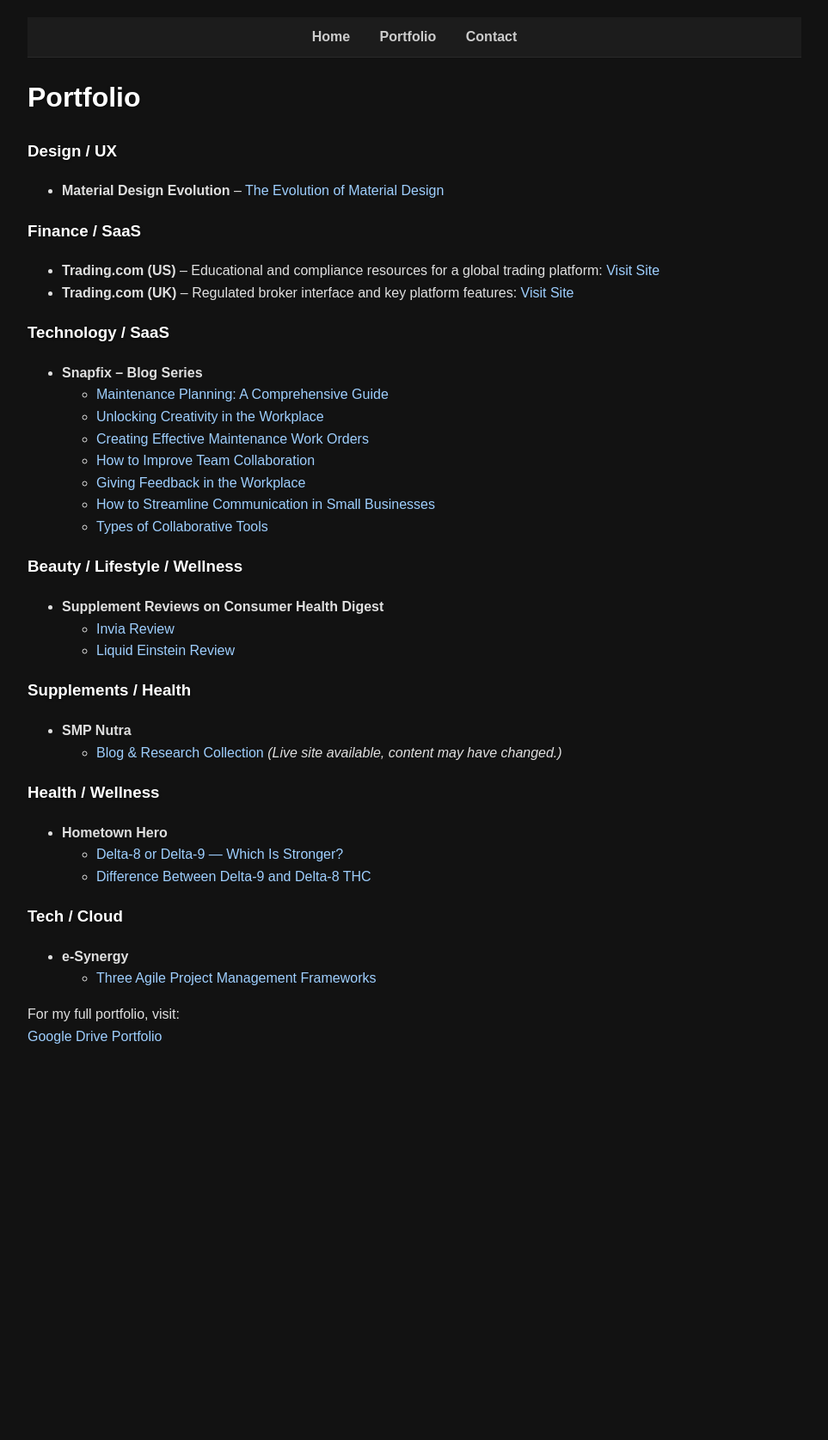
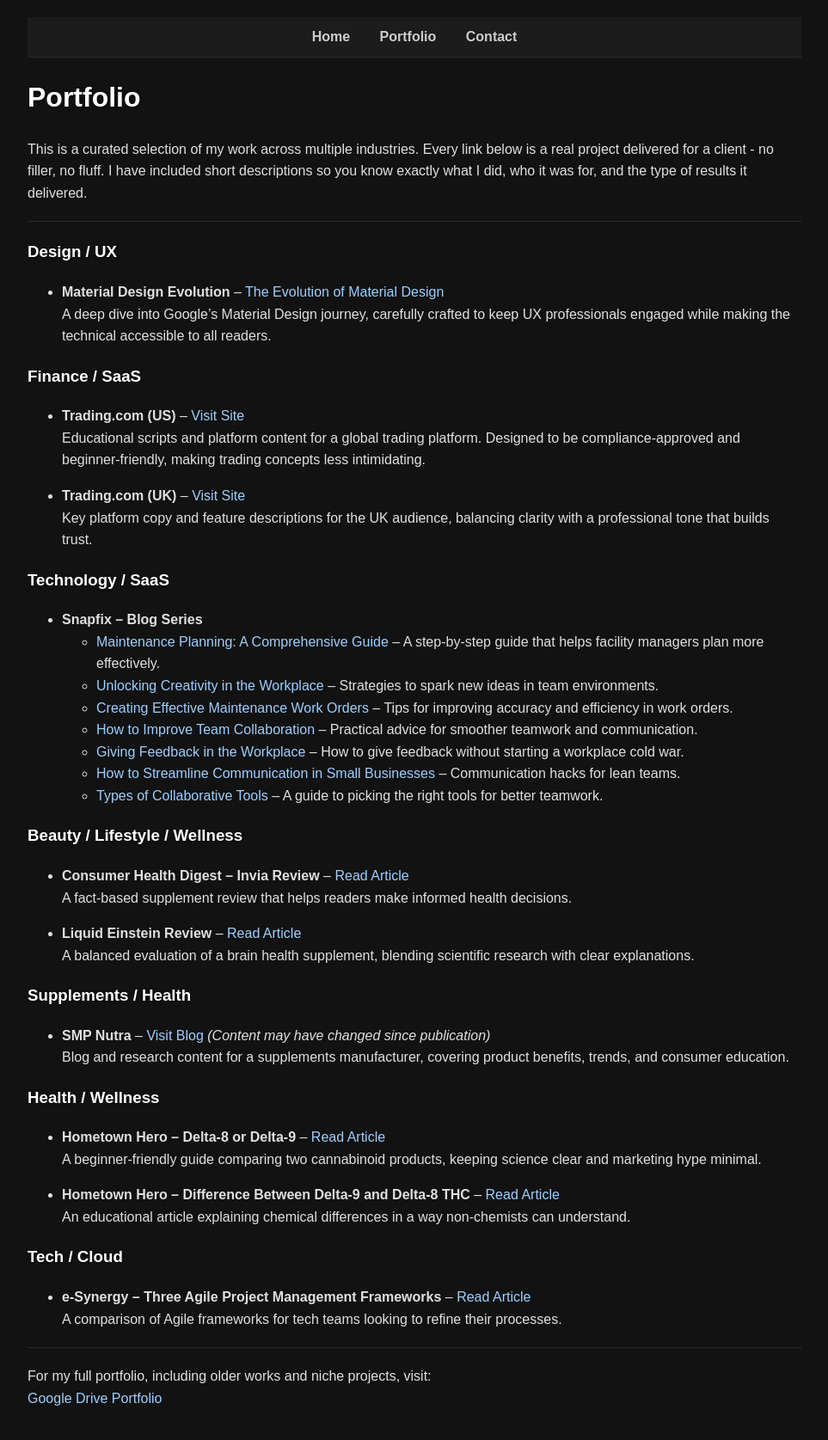
Before and after one commit to javablack/javablack.github.io, a Jekyll site: the page built from portfolio.md, in a window 1280 px wide. Shown: the whole page at 86% size, without its empty margins (158-1121 px from the left). Built offline with Jekyll 4.4.1, drawn with Linux system fonts in a browser that asks for light colours; before the commit the page ends 1254 px from its top, so only the background shows below that.

Commit message:
Update portfolio.md

```diff
--- a/portfolio.md
+++ b/portfolio.md
@@ -2,43 +2,57 @@
 layout: default
 title: "Portfolio"
 ---
+
 # Portfolio
+
+This is a curated selection of my work across multiple industries. Every link below is a real project delivered for a client - no filler, no fluff. I have included short descriptions so you know exactly what I did, who it was for, and the type of results it delivered.
+
+---
 
 ### Design / UX
 - **Material Design Evolution** – [The Evolution of Material Design](https://1brand.design/blog/the-evolution-of-material-design/)
+  A deep dive into Google’s Material Design journey, carefully crafted to keep UX professionals engaged while making the technical accessible to all readers.
 
 ### Finance / SaaS
-- **Trading.com (US)** – Educational and compliance resources for a global trading platform: [Visit Site](https://www.trading.com/us/)
-- **Trading.com (UK)** – Regulated broker interface and key platform features: [Visit Site](https://www.trading.com/uk/)
+- **Trading.com (US)** – [Visit Site](https://www.trading.com/us/)
+  Educational scripts and platform content for a global trading platform. Designed to be compliance-approved and beginner-friendly, making trading concepts less intimidating.
+
+- **Trading.com (UK)** – [Visit Site](https://www.trading.com/uk/)
+  Key platform copy and feature descriptions for the UK audience, balancing clarity with a professional tone that builds trust.
 
 ### Technology / SaaS
 - **Snapfix – Blog Series**
-  - [Maintenance Planning: A Comprehensive Guide](https://snapfix.com/news/maintenance-planning-a-comprehensive-guide)
-  - [Unlocking Creativity in the Workplace](https://snapfix.com/news/unlocking-creativity-in-the-workplace)
-  - [Creating Effective Maintenance Work Orders](https://snapfix.com/news/creating-effective-maintenance-work-order)
-  - [How to Improve Team Collaboration](https://snapfix.com/news/how-to-improve-team-collaboration)
-  - [Giving Feedback in the Workplace](https://snapfix.com/news/giving-feedback-in-the-workplace)
-  - [How to Streamline Communication in Small Businesses](https://snapfix.com/news/how-to-streamline-communication-in-small-businesses)
-  - [Types of Collaborative Tools](https://snapfix.com/news/types-of-collaborative-tools)
+  - [Maintenance Planning: A Comprehensive Guide](https://snapfix.com/news/maintenance-planning-a-comprehensive-guide) – A step-by-step guide that helps facility managers plan more effectively.
+  - [Unlocking Creativity in the Workplace](https://snapfix.com/news/unlocking-creativity-in-the-workplace) – Strategies to spark new ideas in team environments.
+  - [Creating Effective Maintenance Work Orders](https://snapfix.com/news/creating-effective-maintenance-work-order) – Tips for improving accuracy and efficiency in work orders.
+  - [How to Improve Team Collaboration](https://snapfix.com/news/how-to-improve-team-collaboration) – Practical advice for smoother teamwork and communication.
+  - [Giving Feedback in the Workplace](https://snapfix.com/news/giving-feedback-in-the-workplace) – How to give feedback without starting a workplace cold war.
+  - [How to Streamline Communication in Small Businesses](https://snapfix.com/news/how-to-streamline-communication-in-small-businesses) – Communication hacks for lean teams.
+  - [Types of Collaborative Tools](https://snapfix.com/news/types-of-collaborative-tools) – A guide to picking the right tools for better teamwork.
 
 ### Beauty / Lifestyle / Wellness
-- **Supplement Reviews on Consumer Health Digest**
-  - [Invia Review](https://www.consumerhealthdigest.com/brain-enhancement-supplements/invia-review.html)
-  - [Liquid Einstein Review](https://www.consumerhealthdigest.com/brain-enhancement-supplements/liquid-einstein.html)
+- **Consumer Health Digest – Invia Review** – [Read Article](https://www.consumerhealthdigest.com/brain-enhancement-supplements/invia-review.html)
+  A fact-based supplement review that helps readers make informed health decisions.
+
+- **Liquid Einstein Review** – [Read Article](https://www.consumerhealthdigest.com/brain-enhancement-supplements/liquid-einstein.html)
+  A balanced evaluation of a brain health supplement, blending scientific research with clear explanations.
 
 ### Supplements / Health
-- **SMP Nutra**
-  - [Blog & Research Collection](https://smpnutra.com/blog) *(Live site available, content may have changed.)*
+- **SMP Nutra** – [Visit Blog](https://smpnutra.com/blog) *(Content may have changed since publication)*
+  Blog and research content for a supplements manufacturer, covering product benefits, trends, and consumer education.
 
 ### Health / Wellness
-- **Hometown Hero**
-  - [Delta-8 or Delta-9 — Which Is Stronger?](https://hometownhero.com/learn/delta-8-or-delta-9-what-is-stronger/)
-  - [Difference Between Delta-9 and Delta-8 THC](https://hometownhero.com/learn/what-is-the-difference-between-delta-9-and-delta-8-thc/)
+- **Hometown Hero – Delta-8 or Delta-9** – [Read Article](https://hometownhero.com/learn/delta-8-or-delta-9-what-is-stronger/)
+  A beginner-friendly guide comparing two cannabinoid products, keeping science clear and marketing hype minimal.
+
+- **Hometown Hero – Difference Between Delta-9 and Delta-8 THC** – [Read Article](https://hometownhero.com/learn/what-is-the-difference-between-delta-9-and-delta-8-thc/)
+  An educational article explaining chemical differences in a way non-chemists can understand.
 
 ### Tech / Cloud
-- **e-Synergy**
-  - [Three Agile Project Management Frameworks](https://esynergy.co.uk/blogs/three-agile-project-management-frameworks-you-should-consider/)
+- **e-Synergy – Three Agile Project Management Frameworks** – [Read Article](https://esynergy.co.uk/blogs/three-agile-project-management-frameworks-you-should-consider/)
+  A comparison of Agile frameworks for tech teams looking to refine their processes.
 
+---
 
-For my full portfolio, visit:
+For my full portfolio, including older works and niche projects, visit:
 [Google Drive Portfolio](https://drive.google.com/drive/folders/1QrFGUCjw7DxPsuMufFHRsB6tc9iz1Ao1?usp=drive_link)
```
